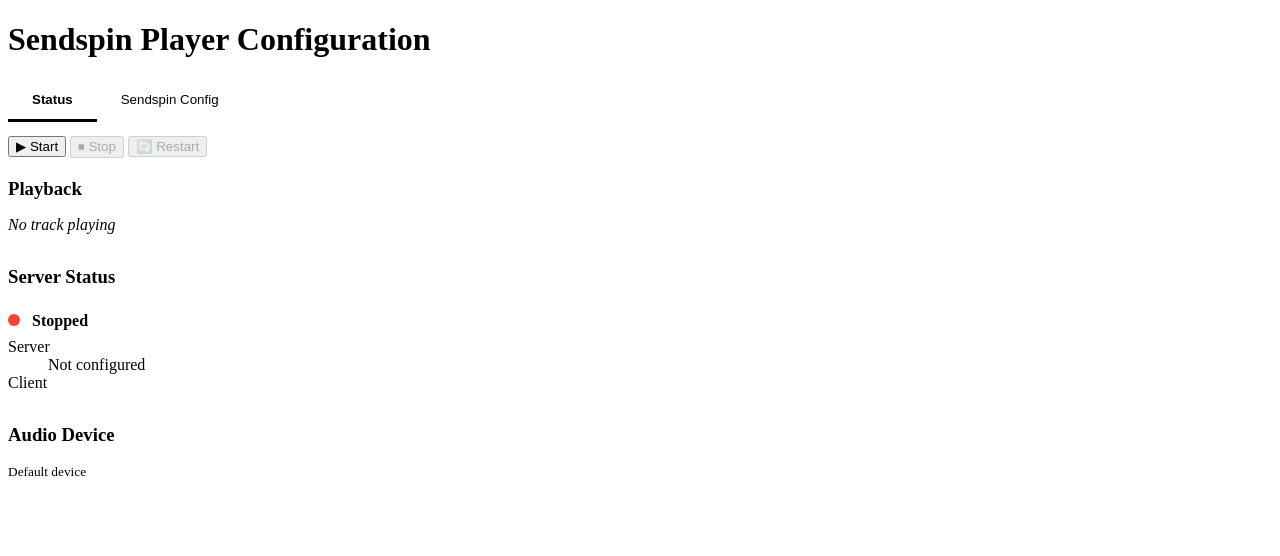
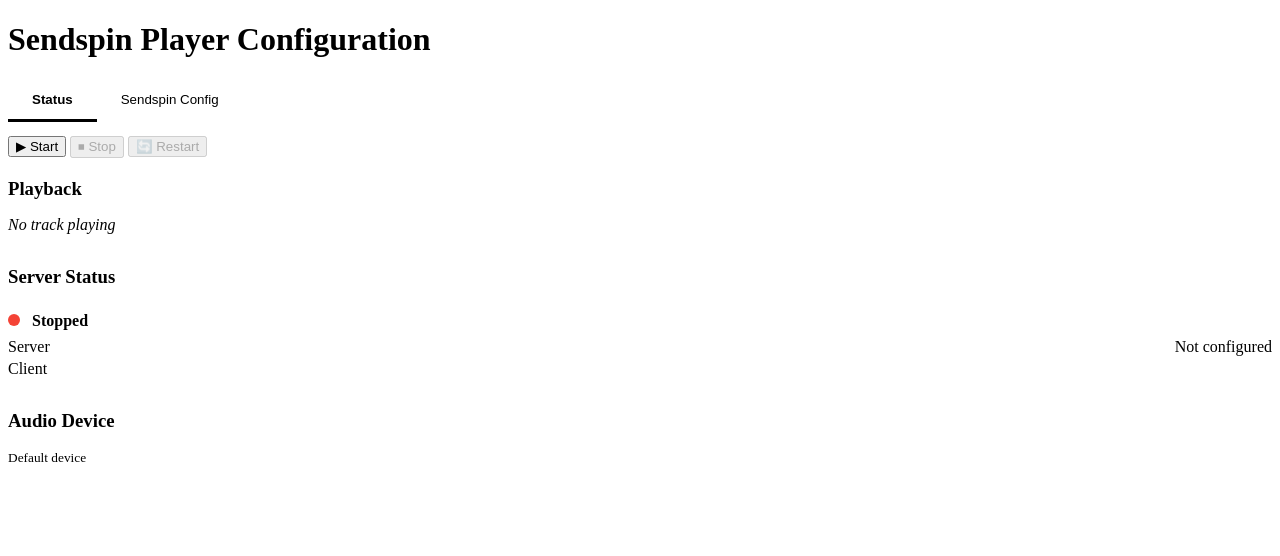
Before and after one commit to behesse/sendspin-player, a FastAPI app: template templates/index.html in a window 1280 px wide. Shown: the top 556 px of the page. Run offline with FastAPI, Linux system fonts and the light colour scheme; the template is opened without the code that fills it, so the values that code supplies are empty; some libraries are stand-ins or nearby versions.

Commit message:
style: update status display layout

```diff
--- a/templates/base.html
+++ b/templates/base.html
@@ -132,6 +132,21 @@
         }
         .status-no-margin {
             margin: 0;
+        }
+        .status-dl {
+            display: grid;
+            grid-template-columns: auto 1fr;
+            gap: 0.25rem 1rem;
+            margin: 0;
+        }
+        .status-dl dt {
+            font-weight: 500;
+            color: var(--pico-muted-color);
+            margin: 0;
+        }
+        .status-dl dd {
+            margin: 0;
+            text-align: right;
         }
         .status-mark {
             margin-right: 0.5rem;
--- a/templates/status_partial.html
+++ b/templates/status_partial.html
@@ -49,7 +49,7 @@
         <small>({{ status.connection_status }})</small>
         {% endif %}
     </p>
-    <dl class="status-no-margin">
+    <dl class="status-dl">
         <dt>Server</dt>
         <dd>{{ status.server_url or 'Not configured' }}</dd>
         <dt>Client</dt>
@@ -66,7 +66,7 @@
         <h3>Audio Device</h3>
     </header>
     {% if status.audio_device %}
-    <dl class="status-no-margin">
+    <dl class="status-dl">
         <dt>Device</dt>
         <dd>{{ status.audio_device.name }}</dd>
         <dt>Channels</dt>
--- a/templates/tab_status.html
+++ b/templates/tab_status.html
@@ -80,7 +80,7 @@
             <small>({{ status.connection_status }})</small>
             {% endif %}
         </p>
-        <dl class="status-no-margin">
+        <dl class="status-dl">
             <dt>Server</dt>
             <dd>{{ status.server_url or 'Not configured' }}</dd>
             <dt>Client</dt>
@@ -97,7 +97,7 @@
             <h3>Audio Device</h3>
         </header>
         {% if status.audio_device %}
-        <dl class="status-no-margin">
+        <dl class="status-dl">
             <dt>Device</dt>
             <dd>{{ status.audio_device.name }}</dd>
             <dt>Channels</dt>
```
